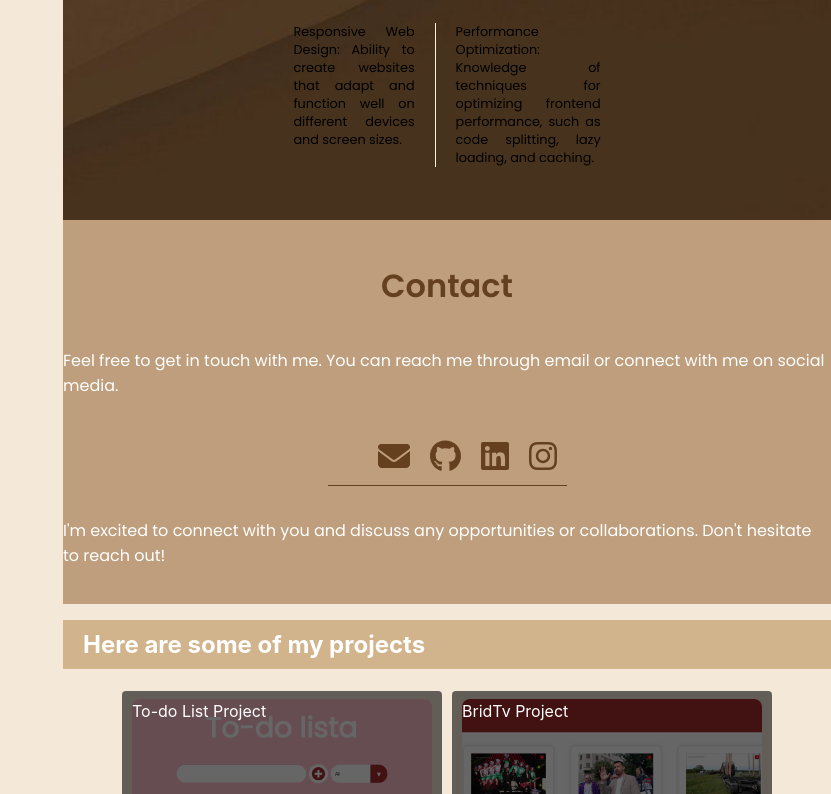
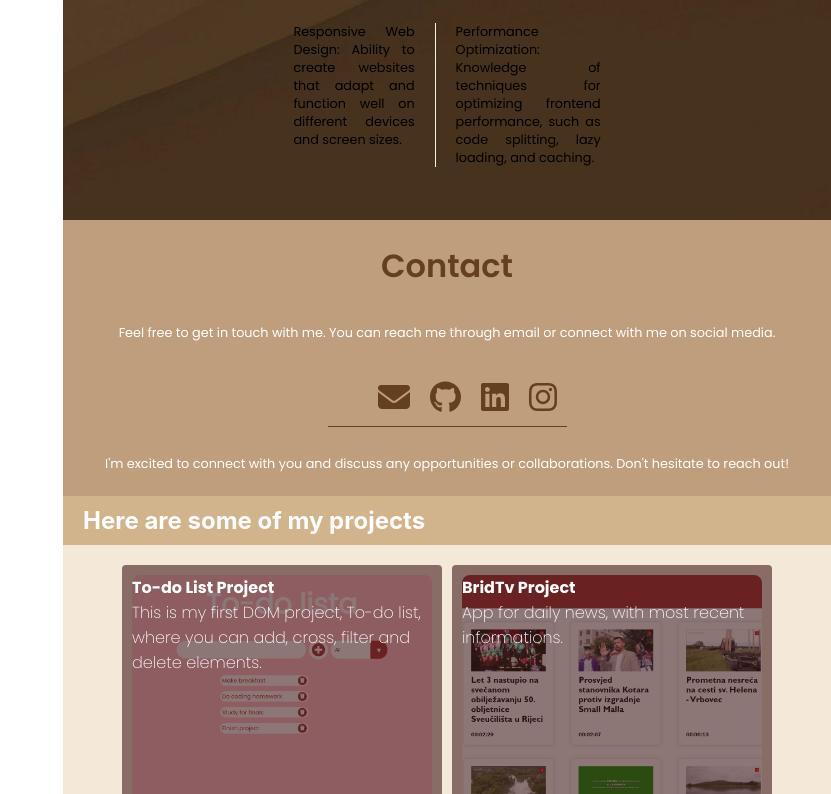
Before and after one commit to merisabesirovic/Portfolio, a React (Create React App) app: page / in a window 1280 px wide. Shown: the part 2006-2800 px from the top of the page, without its empty margins (449-1280 px from the left). Built offline with nearby package versions, Linux system fonts and the light colour scheme.

Commit message:
added footer, included projects

```diff
--- a/src/App.css
+++ b/src/App.css
@@ -56,3 +56,70 @@
     transform: rotate(360deg);
   }
 }
+.App {
+  text-align: center;
+}
+
+.App-logo {
+  height: 40vmin;
+  pointer-events: none;
+}
+
+@media (prefers-reduced-motion: no-preference) {
+  .App-logo {
+    animation: App-logo-spin infinite 20s linear;
+  }
+}
+
+.app-container {
+  display: flex;
+  flex-direction: column;
+}
+
+.content-container {
+  display: grid;
+  grid-template-columns: 40vw auto;
+  grid-template-rows: auto;
+  grid-template-areas: "<welcome>|<scroll>";
+  gap: 0;
+}
+
+.welcome-container {
+  grid-area: welcome;
+}
+
+.scrollContainer {
+  grid-area: scroll;
+  display: flex;
+  flex-direction: column;
+}
+
+.App-header {
+  background-color: #282c34;
+  min-height: 100vh;
+  display: flex;
+  flex-direction: column;
+  align-items: center;
+  justify-content: center;
+  font-size: calc(10px + 2vmin);
+  color: white;
+}
+
+.App-link {
+  color: #61dafb;
+}
+
+@keyframes App-logo-spin {
+  from {
+    transform: rotate(0deg);
+  }
+  to {
+    transform: rotate(360deg);
+  }
+}
+
+@media (max-width: 768px) {
+  .content-container {
+    display: block;
+  }
+}
--- a/src/App.js
+++ b/src/App.js
@@ -6,6 +6,7 @@ import Home from "./components/Home/Home";
 import About from "./components/About/About";
 import Contact from "./components/Contact/Contact";
 import Projects from "./components/Projects/Projects";
+import Footer from "./components/Footer/Footer";
 
 function App() {
   const homeRef = useRef(null);
@@ -55,7 +56,10 @@ function App() {
           <div ref={contactRef}>
             <Contact />
           </div>
-          <Projects></Projects>
+          <div ref={projectsRef}>
+            <Projects />
+          </div>
+          <Footer></Footer>
         </div>
       </div>
     </div>
--- a/src/components/Contact/Contact.css
+++ b/src/components/Contact/Contact.css
@@ -1,12 +1,13 @@
 @import url("../fonts/fonts.css");
 .contact-container {
-  height: 30vw;
+  height: fit-content;
   background-color: #be9e7c;
   font-family: "Poppins", sans-serif;
   display: flex;
   justify-content: center;
   align-items: center;
   flex-direction: column;
+  padding-bottom: 20px;
 }
 .contact-title {
   font-weight: 600;
@@ -15,8 +16,10 @@
 }
 .biggerText {
   font-weight: 400;
-  font-size: 1rem;
+  font-size: 0.8rem;
   color: white;
+  margin-right: auto;
+  margin-left: auto;
 }
 .contact-list {
   display: flex;
--- /dev/null
+++ b/src/components/Footer/Footer.css
@@ -0,0 +1,31 @@
+footer {
+  background-color: #523f3f;
+  color: #fff;
+  padding: 20px;
+}
+
+.footer-content {
+  display: flex;
+  justify-content: center;
+  align-items: center;
+}
+/*
+.footer-links {
+  list-style-type: none;
+  padding: 0;
+  margin: 0;
+}
+
+.footer-links li {
+  display: inline-block;
+  margin-right: 10px;
+}
+
+.footer-links li a {
+  color: #fff;
+  text-decoration: none;
+}
+
+.footer-links li a:hover {
+  text-decoration: underline;
+} */
--- /dev/null
+++ b/src/components/Footer/Footer.js
@@ -0,0 +1,25 @@
+import React from "react";
+import "./Footer.css";
+export default function Footer() {
+  return (
+    <footer>
+      <div class="footer-content">
+        <p>&copy; 2023 All rights reserved.</p>
+        {/* <ul class="footer-links">
+          <li>
+            <a href="#">Home</a>
+          </li>
+          <li>
+            <a href="#">About</a>
+          </li>
+          <li>
+            <a href="#">Services</a>
+          </li>
+          <li>
+            <a href="#">Contact</a>
+          </li>
+        </ul> */}
+      </div>
+    </footer>
+  );
+}
--- a/src/components/Projects/Projects.css
+++ b/src/components/Projects/Projects.css
@@ -1,4 +1,7 @@
+@import url("../fonts/fonts.css");
+
 .title-project {
+  margin-top: -10px;
   font-size: 24px;
   margin-bottom: 30px;
   background-color: #d2b48c;
@@ -14,11 +17,17 @@
   gap: 30px;
 }
 
+.big-container {
+  background-color: #f4e8d9;
+  padding-bottom: 30px;
+}
+
 .project-img {
   width: 300px;
   height: 250px;
   object-fit: cover;
   border-radius: 8px;
+  transition: transform 0.3s ease;
 }
 
 .explanation {
@@ -32,33 +41,48 @@
   color: inherit;
 }
 
-body {
-  background-color: #f4e8d9;
-}
 .image-overlay {
   position: relative;
+  border-radius: 8px;
+}
+
+.project-img {
+  transition: transform 0.3s ease;
+}
+
+.image-overlay:hover .project-img {
+  transform: scale(1.05);
 }
 
 .image-text {
+  font-family: "Poppins", sans-serif;
+  font-weight: 100;
   position: absolute;
   top: 50%;
   left: 50%;
   transform: translate(-50%, -50%);
-  background-color: rgba(0, 0, 0, 0.6); /* Adjust the transparency here */
+  background-color: rgba(66, 28, 28, 0.6);
   color: #fff;
   padding: 10px;
   border-radius: 4px;
   font-size: 16px;
-  height: 250px;
-  width: 300px;
+  height: 100%;
+  width: 100%;
 }
+
 @media (max-width: 768px) {
   .projects-first {
     margin-right: 0;
   }
 
   .project-img {
-    width: 100%;
+    width: 80%;
     height: auto;
+    justify-content: center;
+    align-items: center;
+  }
+
+  .image-overlay:hover .project-img {
+    transform: none;
   }
 }
--- a/src/components/Projects/Projects.js
+++ b/src/components/Projects/Projects.js
@@ -7,36 +7,53 @@ import "./Projects.css";
 
 export default function Projects() {
   return (
-    <>
+    <div className="big-container">
       <h1 className="title-project">Here are some of my projects</h1>
       <div className="projects-container">
         <div className="projects-first">
           <a href="nesto" className="img-href">
             <div className="image-overlay">
               <img src={toDo} alt="project" className="project-img" />
-              <div className="image-text">To-do List Project</div>
+              <div className="image-text">
+                <b>To-do List Project</b>
+                <br></br>
+                This is my first DOM project, To-do list, where you can add,
+                cross, filter and delete elements.
+              </div>
             </div>
           </a>
         </div>
         <a href="nesto" className="img-href">
           <div className="image-overlay">
             <img src={BridTv} alt="project" className="project-img" />
-            <div className="image-text">BridTv Project</div>
+            <div className="image-text">
+              <b>BridTv Project</b> <br></br>
+              App for daily news, with most recent informations.
+            </div>
           </div>
         </a>
         <a href="nesto" className="img-href">
           <div className="image-overlay">
             <img src={GuessNumber} alt="project" className="project-img" />
-            <div className="image-text">Guess Number Project</div>
+            <div className="image-text">
+              <b>Guess Number Project</b>
+              <br></br>
+              Fun javascript game where you should guess given number.
+            </div>
           </div>
         </a>
         <a href="nesto" className="img-href">
           <div className="image-overlay">
             <img src={ReactProject} alt="project" className="project-img" />
-            <div className="image-text">React Project</div>
+            <div className="image-text">
+              <b>Booking Project</b>
+              <br></br>
+              App where you can register, login and logout, where you can see
+              other profiles on this app, and where you can book a hotel.
+            </div>
           </div>
         </a>
       </div>
-    </>
+    </div>
   );
 }
--- a/src/components/Welcome/Welcome.css
+++ b/src/components/Welcome/Welcome.css
@@ -1,4 +1,5 @@
 @import url("../fonts/fonts.css");
+
 body {
   margin: 0;
   padding: 0;
@@ -46,6 +47,15 @@ body {
   align-items: center;
   font-family: "Poppins", sans-serif;
   position: relative;
+  overflow-x: hidden;
+}
+
+@media (max-width: 768px) {
+  .welcome-container {
+    width: 100%;
+    height: 100vh;
+    position: static;
+  }
 }
 
 @keyframes slide-top-once {
@@ -82,3 +92,9 @@ body {
   border-radius: 50%;
   width: 60%;
 }
+
+@media (max-width: 768px) {
+  .myPhoto {
+    width: 80%;
+  }
+}
```
